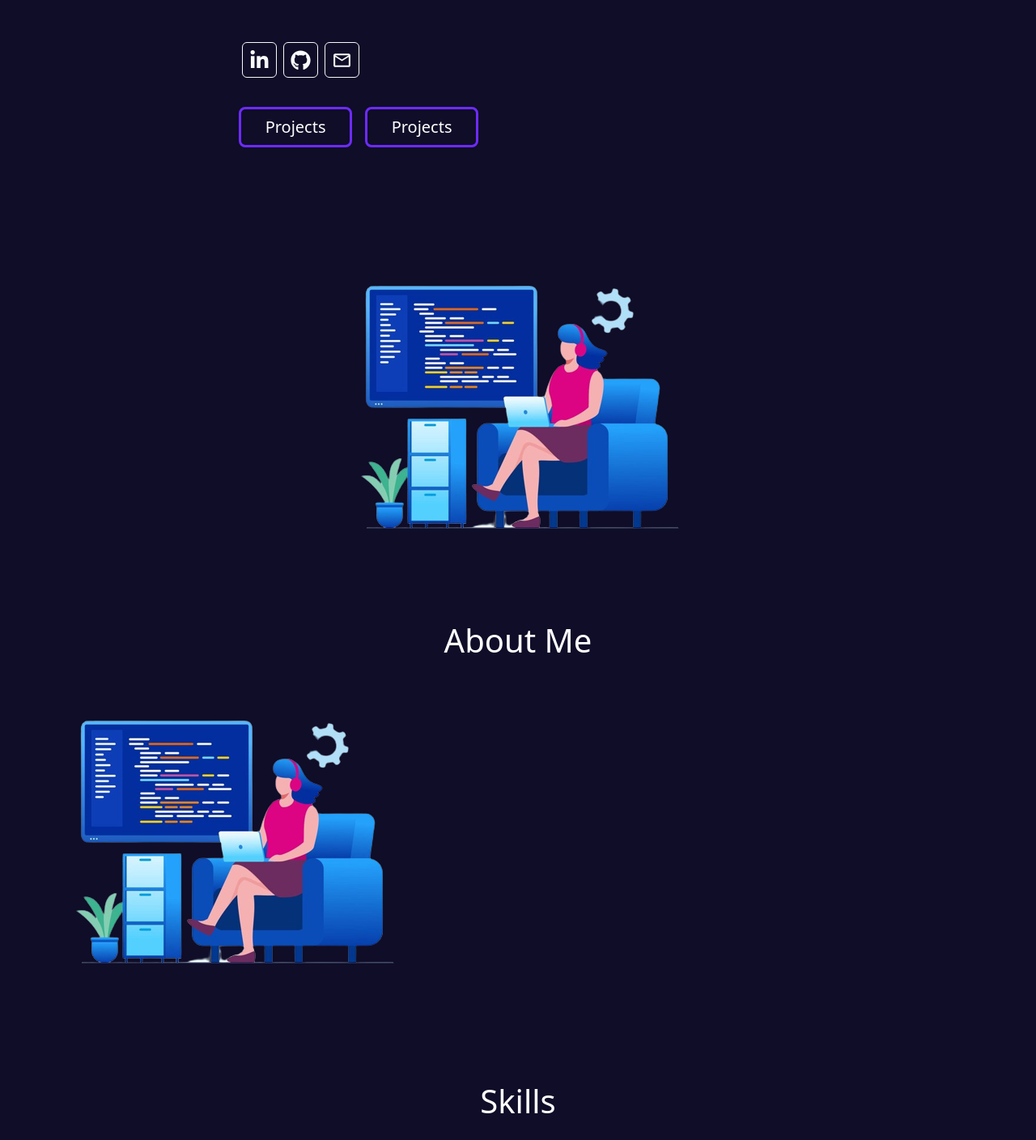
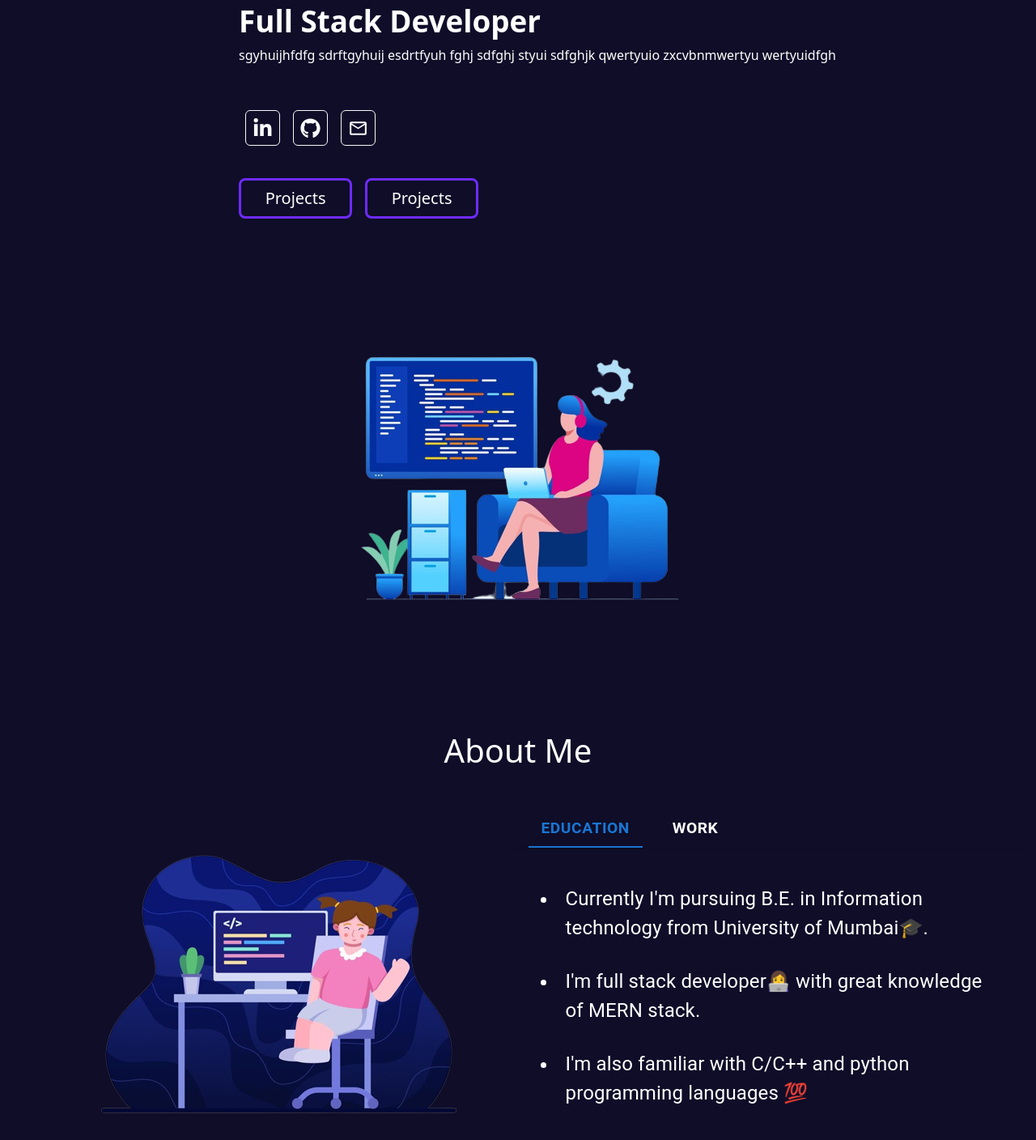
Before and after one commit to harshali08/Portfolio, a React (Create React App) app: page / in a window 1280 px wide. Shown: the part 341-1749 px from the top of the page at 81% size. Built offline with nearby package versions, Linux system fonts and the light colour scheme.

Commit message:
About me done

```diff
--- a/src/components/About.jsx
+++ b/src/components/About.jsx
@@ -1,12 +1,17 @@
 import React from 'react'
+import AboutComp from './AboutComp'
+import './css/About.css'
 
 const About = () => {
   return (
     <div>
-    <h1 style={{color:"White",textAlign:"center"}}>About Me</h1>
-    <div>
-      <div>
-        <img src={require('../assets/About-me.png')}></img>
+    <h1 style={{color:"White",textAlign:"center"}} className='mb-5'>About Me</h1>
+    <div className='d-flex flex-row flex-wrap justify-content-center'>
+      <div className='ms-5'>
+        <img src={require('../assets/home-page.png')}></img>
+      </div>
+      <div style={{width:"50%",}}>
+        <AboutComp></AboutComp>
       </div>
       </div>
     </div>
--- /dev/null
+++ b/src/components/AboutComp.jsx
@@ -0,0 +1,74 @@
+import * as React from 'react';
+import PropTypes from 'prop-types';
+import Tabs from '@mui/material/Tabs';
+import Tab from '@mui/material/Tab';
+import Typography from '@mui/material/Typography';
+import Box from '@mui/material/Box';
+
+function TabPanel(props) {
+  const { children, value, index, ...other } = props;
+
+  return (
+    <div
+      role="tabpanel"
+      hidden={value !== index}
+      id={`simple-tabpanel-${index}`}
+      aria-labelledby={`simple-tab-${index}`}
+      {...other}
+    >
+      {value === index && (
+        <Box sx={{ p: 3 ,color:"white"}}>
+          <Typography>{children}</Typography>
+        </Box>
+      )}
+    </div>
+  );
+}
+
+TabPanel.propTypes = {
+  children: PropTypes.node,
+  index: PropTypes.number.isRequired,
+  value: PropTypes.number.isRequired,
+};
+
+function a11yProps(index) {
+  return {
+    id: `simple-tab-${index}`,
+    'aria-controls': `simple-tabpanel-${index}`,
+  };
+}
+
+export default function AboutComp() {
+  const [value, setValue] = React.useState(0);
+
+  const handleChange = (event, newValue) => {
+    setValue(newValue);
+  };
+
+  return (
+    <Box sx={{ width: '100%' }}>
+      <Box sx={{ borderBottom: 1, borderColor: 'divider'}}>
+        <Tabs value={value} onChange={handleChange} aria-label="basic tabs example">
+          <Tab label="Education" {...a11yProps(0)} sx={{ color:'white' ,fontWeight:"bold",fontSize:"1.2rem",marginLeft:"20px"}}/>
+          <Tab label="Work" {...a11yProps(1)} sx={{ color:'white',fontWeight:"bold",fontSize:"1.2rem",marginLeft:"20px"}}/>
+
+        </Tabs>
+      </Box>
+      <TabPanel value={value} index={0}>
+     <ul className='about-me'>
+      <li> Currently  I'm  pursuing B.E. in Information technology from University of Mumbai🎓.</li>
+      <li>  I'm full stack developer👩‍💻 with great knowledge of MERN stack.</li>
+      <li> I'm also familiar with C/C++ and python programming languages 💯</li>
+           </ul>
+
+      </TabPanel>
+      <TabPanel value={value} index={1}>
+      <ul className='about-me'>
+      <li> Currently  I'm  working as a Frontend Web Developer Intern at Techuristic Organization 👩‍💻 .</li>
+    <li>I have explored different technologies and some of my work is below in the projects 👇</li>
+           </ul>
+      </TabPanel>
+
+    </Box>
+  );
+}
--- a/src/components/Home.jsx
+++ b/src/components/Home.jsx
@@ -7,7 +7,7 @@ import { FaFacebookF, FaTwitter, FaGoogle, FaInstagram, FaLinkedinIn, FaGithub,
 const Home = () => {
   return (
      <>
-      <div className='d-flex flex-row flex-wrap justify-content-around home'>
+      <div className='d-flex flex-row flex-wrap justify-content-center home mb-5'>
         <div className='ms-5 my-5'>
              <div >
               <h4 className='domain'>Hii I'm</h4>
@@ -18,13 +18,13 @@ const Home = () => {
              <div className='d-flex flex-row justify-content-left mt-5'>
 
 
-            <a className="btn btn-outline-light btn-floating m-1 p-2" href="#!" role="button">
+            <a className="btn btn-outline-light btn-floating m-2 p-2" href="#!" role="button">
               <FaLinkedinIn fontSize={25}/>
             </a>
-            <a className="btn btn-outline-light btn-floating m-1 p-2" href="#!" role="button">
+            <a className="btn btn-outline-light btn-floating m-2 p-2" href="#!" role="button" >
               <FaGithub fontSize={25}/>
             </a>
-              <a className="btn btn-outline-light btn-floating m-1 p-2" href="#!" role="button">
+              <a className="btn btn-outline-light btn-floating m-2 p-2" href="#!" role="button" >
               <MdOutlineMailOutline fontSize={25}/>
             </a>
 
--- a/src/components/Skills.jsx
+++ b/src/components/Skills.jsx
@@ -3,8 +3,8 @@ import SkillBox from './SkillBox'
 
 const Skills = () => {
   return (
-    <div > <h1 className='mt-6 ' style={{textAlign:"center",color:"white",marginTop:"10vh"}}>Skills</h1>
-
+    <div className=' mb-6' > <h1 className='mt-6' style={{textAlign:"center",color:"white",marginTop:"10vh",marginBottom:"10vh"}}>Skills</h1>
+    <h3 style={{textAlign:"center",color:"white",marginTop:"5vh",marginBottom:"5vh"}}>Here are Some of My Skills 🌟</h3>
     <div className='d-flex flex-row flex-wrap justify-content-center ' style={{marginLeft:"3rem", marginRight:"3rem"}} >
     <SkillBox s={require('../assets/Cplusplus.png')} title="C++" h={110} w={125}></SkillBox>
     <SkillBox s={require('../assets/Java.png')} title="Java" h={125} w={125}></SkillBox>
--- /dev/null
+++ b/src/components/css/About.css
@@ -0,0 +1,8 @@
+.about-me{
+    font-size: x-large;
+}
+
+.about-me li{
+    margin-top:10px;
+    padding:10px;
+}
--- a/src/components/css/Home.css
+++ b/src/components/css/Home.css
@@ -1,5 +1,5 @@
 .home{
-    margin-top:10vh;
+    margin-top:20vh;
     color: white;
 }
 
```
